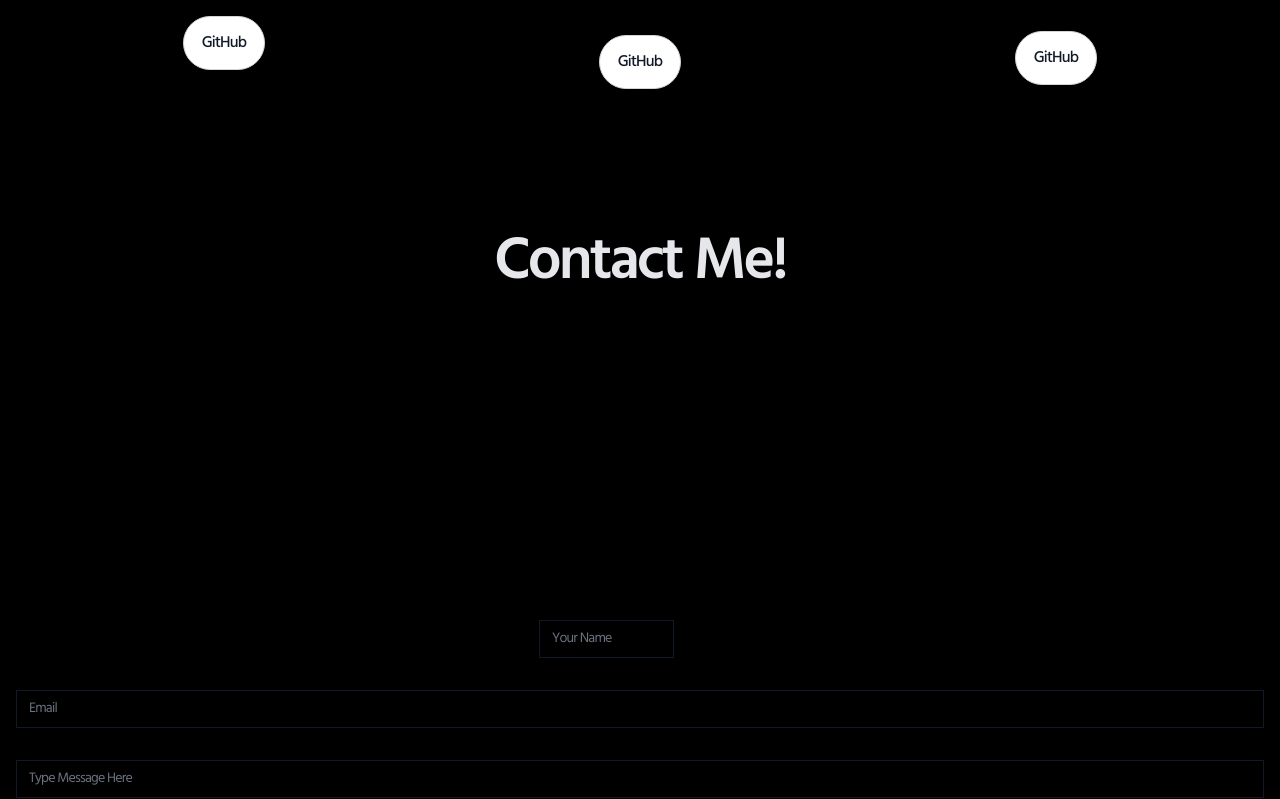
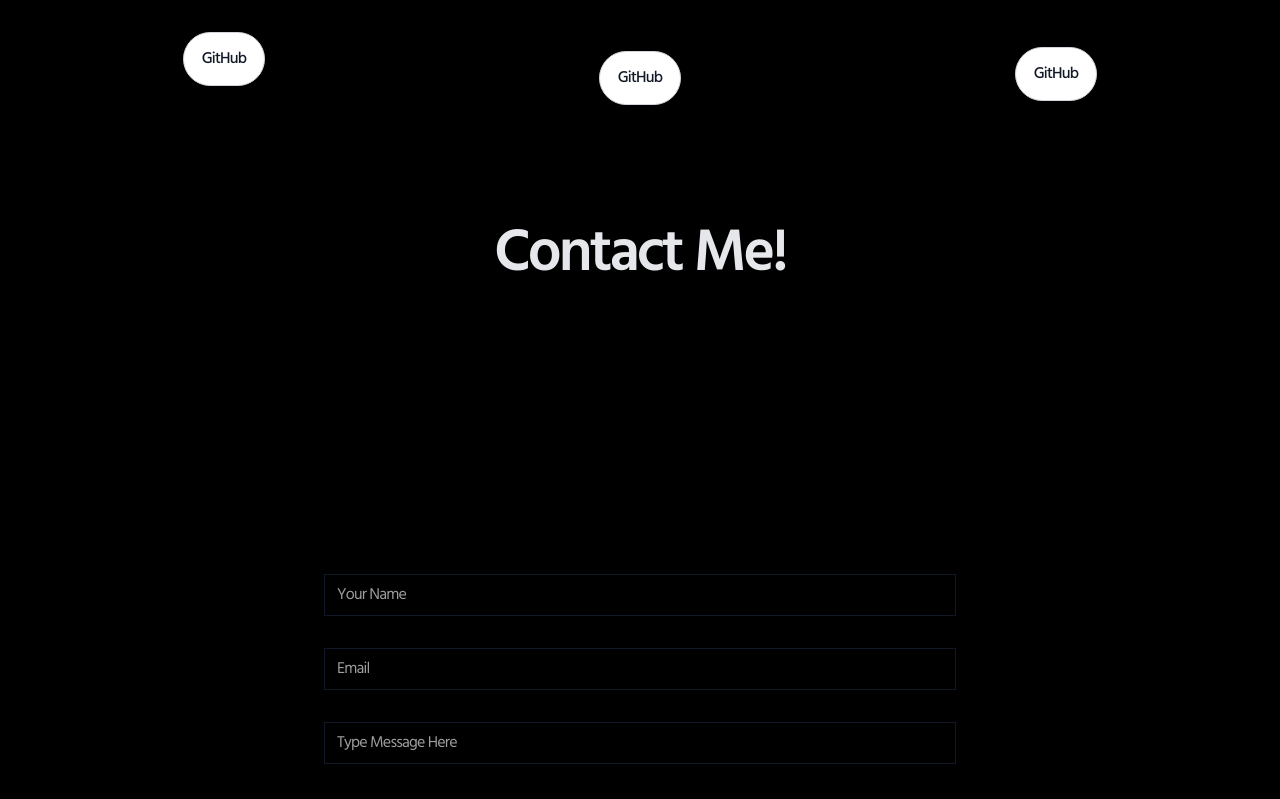
Before and after one commit to EXCervantes/react-portfolio, a React (Vite) app: page / in a window 1280 px wide. Shown: the part 2201-3000 px from the top of the page. Built offline with nearby package versions, Linux system fonts and the light colour scheme.

Commit message:
Edited README, fixed an error in Card, style Contact Form

```diff
--- a/src/components/Contact.jsx
+++ b/src/components/Contact.jsx
@@ -24,7 +24,6 @@ const Contact = () => {
 	};
 
     const validateInputs = () => {
-        console.log("hello")
         if (!name) {
 			setError('A valid name is required.');
 			return;
@@ -58,13 +57,12 @@ const Contact = () => {
 	};
 
     return (
-        <div className="mx-auto max-x-3xl p-4" id="contact">
-            <h2 className="my-8 mt-20 text-center text-6xl font-semibold tracking-tighter">
+        <div className="mx-auto max-x-3xl p-2" id="contact">
+            <h2 className="mt-20 text-center text-6xl font-semibold tracking-tighter">
                 Contact Me!
             </h2>
             <form onSubmit={handleFormSubmit}>
                 <div className="flex flex-col justify-center items-center mb-4 min-h-screen">
-                    <div className="col-md-6">
                     <input type="text"
                         id="name"
                         name="name"
@@ -72,9 +70,8 @@ const Contact = () => {
                         placeholder="Your Name"
                         onChange={handleInputChange}
                         onBlur={validateInputs}
-                        className="mb-8 w-2/3 shadow-glow appearance-none rounded-none border border-gray-900 bg-transparent px-3 py-2 text-sm focus:border-gray-400 focus:outline-none"
+                        className="mb-8 w-1/2 shadow-glow appearance-none rounded-none border border-gray-900 bg-transparent px-3 py-2 text-base focus:border-gray-400 focus:outline-none"
                     />
-                    </div>
                     <input type="text"
                         id="email"
                         name="email"
@@ -82,8 +79,8 @@ const Contact = () => {
                         placeholder="Email"
                         onChange={handleInputChange}
                         onBlur={validateInputs}
-                        className="mb-8 w-full appearance-none rounded-none border border-gray-900 bg-transparent px-3 py-2 text-sm focus:border-gray-400 focus:outline-none"
-                    />
+                        className="mb-8 w-1/2 appearance-none rounded-none border border-gray-900 bg-transparent px-3 py-2 text-base focus:border-gray-400 focus:outline-none"
+                        />
                     <input type="text"
                         id="message"
                         name="message"
@@ -91,10 +88,10 @@ const Contact = () => {
                         placeholder="Type Message Here"
                         onChange={handleInputChange}
                         onBlur={validateInputs}
-                        className="mb-8 w-full appearance-none rounded-none border border-gray-900 bg-transparent px-3 py-2 text-sm focus:border-gray-400 focus:outline-none"
+                        className="mb-8 w-1/2  appearance-none rounded-none border border-gray-900 bg-transparent px-3 py-2 text-base focus:border-gray-400 focus:outline-none"
                     />
+<div><p>{error || successMessage}</p></div>
                 </div>
-                <div><p>{error || successMessage}</p></div>
             </form>
         </div>
     )
--- a/src/components/ProjectCard.jsx
+++ b/src/components/ProjectCard.jsx
@@ -2,6 +2,7 @@ import { Button } from "flowbite-react";
 
 const ProjectCard = ({image, title, description, deployedUrl, githubUrl}) => {
 return (
+    <div>
     <a href={deployedUrl} className="m-4 block max-w-sm overflow-hidden rounded-lg hover:shadow-md hover:opacity-80">
         <div className="relative">
             <img className="w-full" src={image} alt={title} />
@@ -10,12 +11,13 @@ return (
                 <p className="mb-4 text-medium font-medium">{description}</p>
             </div>
         </div>
+        </a>
             <div className="flex justify-center">
                 <Button size="xs" color="light" pill>
                     <a href={githubUrl} className="m-2 text-base">GitHub</a>
                 </Button>
             </div>
-    </a>
+    </div>
 )
 }
 
--- a/src/index.css
+++ b/src/index.css
@@ -7,3 +7,25 @@
 :root {
   font-family: "Hind", sans-serif;
 }
+
+input {
+  color: #D3D3D3;
+  background: transparent;
+}
+
+input::placeholder{
+  opacity: 1;
+  color: #9e9e9e;
+}
+
+@-webkit-keyframes autofill {
+  to {
+    color: silver;
+    background: transparent;
+  }
+}
+
+input:-webkit-autofill {
+  -webkit-animation-name: autofill;
+  -webkit-animation-fill-mode: both;
+}
```
Also changed, not shown: 1 other file (tests, documents, lock files or other folders).
